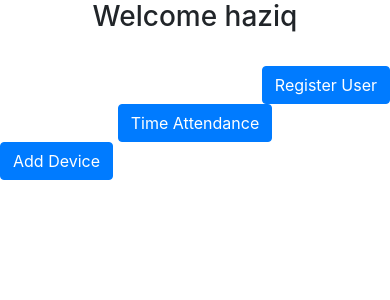
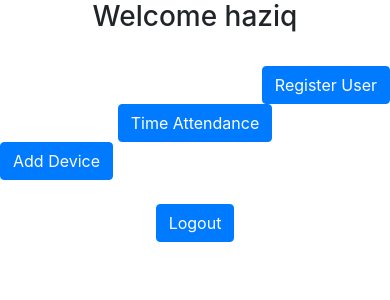
Before and after one commit to haziqnorisham/FaceRecTA, a Django app: page /administrator/ in a window 390 px wide. Shown: the part 127-427 px from the top of the page. Run offline with Django 3.2, Linux system fonts and the light colour scheme; a user stored in the database is signed in; some libraries are stand-ins or nearby versions.

Commit message:
added logout button

```diff
--- a/templates/administrator/administrator_home.html
+++ b/templates/administrator/administrator_home.html
@@ -45,5 +45,19 @@
         <div class="col-sm"></div>
     </div>
 
+    <br>
+
+    <div class="row">
+
+      <div class="col-sm"></div>
+
+      <div class="col-sm text-center">
+        <button type="button" class="btn btn-primary" onclick="window.location.href='/logout'"">Logout</button>
+      </div>
+
+      <div class="col-sm"></div>
+
+    </div>
+
   </div>
 </body>
```
Also changed, not shown: db.sqlite3.
